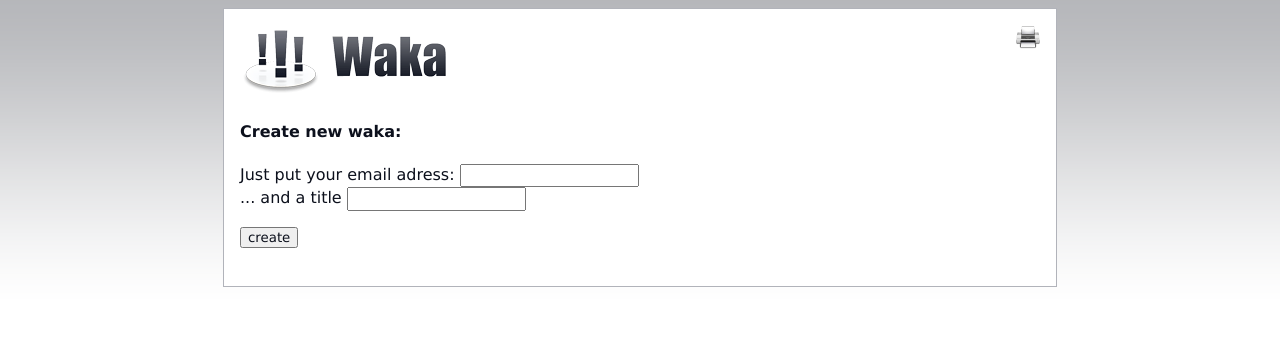
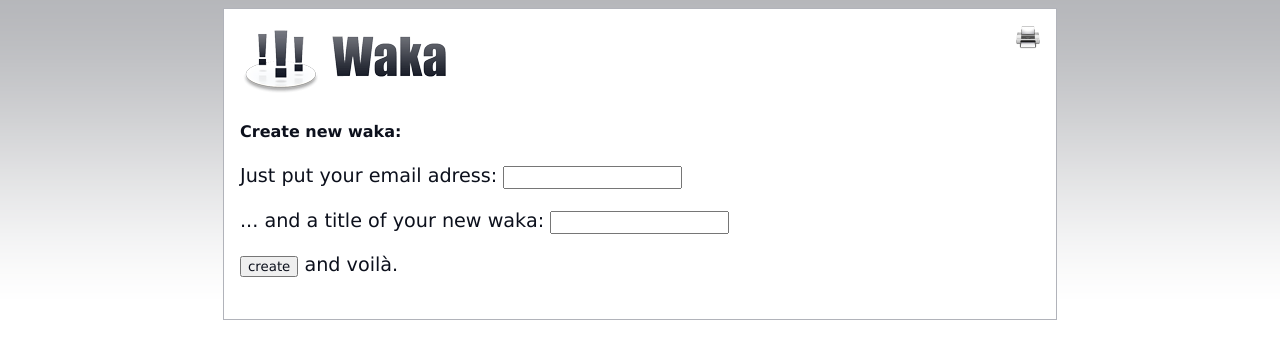
Before and after one commit to Tschaul/waka, a PHP site: page /?w=1 in a window 1280 px wide. Shown: the top 359 px of the page. Run offline with PHP 8.4, Linux system fonts and the light colour scheme; data that the repository does not hold is empty; some libraries are stand-ins or nearby versions.

Commit message:
nicer create waka screen

```diff
--- a/index.php
+++ b/index.php
@@ -77,10 +77,10 @@ if( isset($_REQUEST['w']) && wakaExists($_REQUEST['w']) ){
 }else{
 
 	echo '<h4>Create new waka:</h4>';
-	echo '<form action="newwaka.php" method="post" name="createWaka" class="createWaka_form" autocomplete="off">';
-	echo 'Just put your email adress: <input type="text" value="" name="email"><br>';
-	echo '... and a title <input type="text" value="" name="title">';
-	echo '<p><input type="submit" name="create" value="create"></p></form>';
+	echo '<big><form action="newwaka.php" method="post" name="createWaka" class="createWaka_form" autocomplete="off">';
+	echo '<p>Just put your email adress: <input type="text" value="" name="email"></p>';
+	echo '<p>... and a title of your new waka: <input type="text" value="" name="title"></p>';
+	echo '<p><input type="submit" name="create" value="create"> and voilà.</p></form></big>';
 
 	$wakaisactive=false;
 
```
